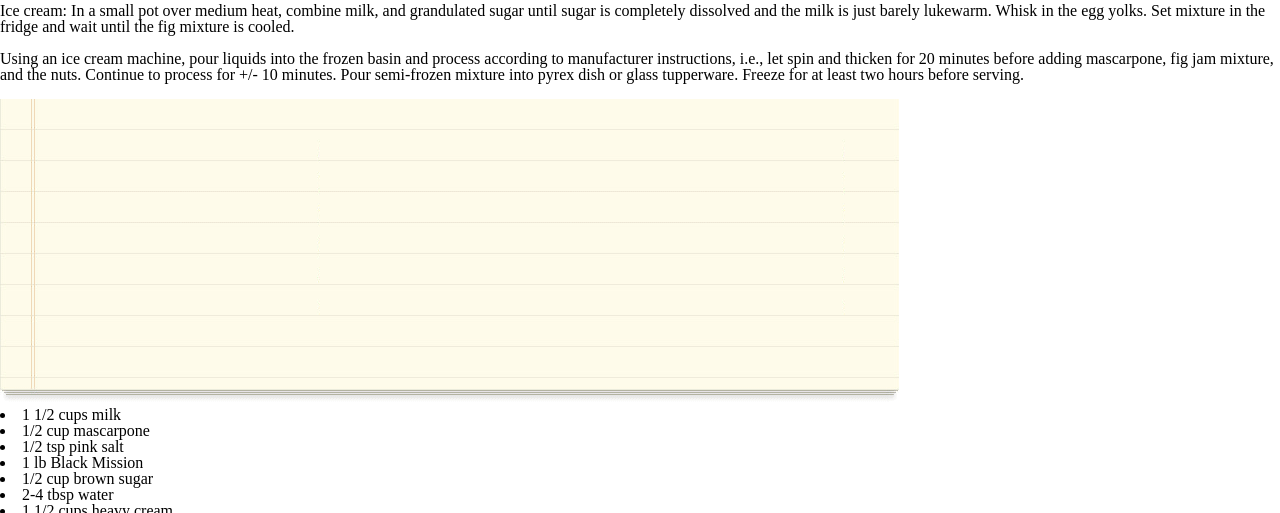
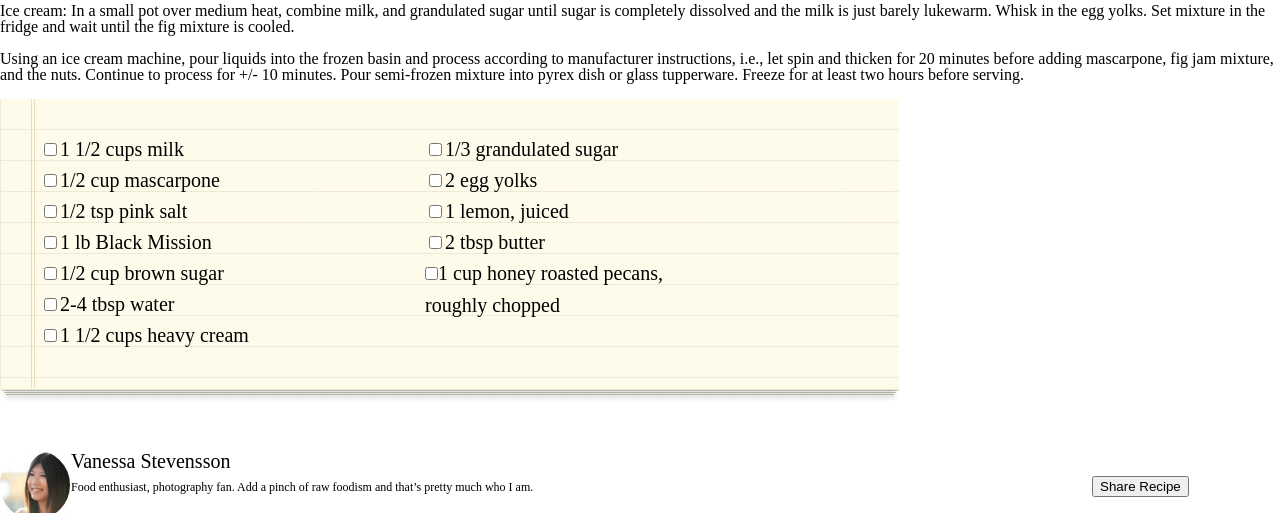
Before and after one commit to lyoncodes/Chocolate-Pizza, a plain HTML site: page index.html in a window 1280 px wide. Shown: the part 822-1335 px from the top of the page. Drawn offline with Linux system fonts and the light colour scheme.

Commit message:
ready to merge to J master

```diff
--- a/index.html
+++ b/index.html
@@ -56,30 +56,30 @@
 
        <div class="recipe">
            <img src="./img/list-bg.png">
-       <p class="lists">
-           <li>1 1/2 cups milk</li>
-           <li>1/2 cup mascarpone</li>
-           <li>1/2 tsp pink salt</li>
-           <li>1 lb Black Mission</li>
-           <li>1/2 cup brown sugar</li>
-           <li>2-4 tbsp water</li>
-           <li>1 1/2 cups heavy cream</li>
-           <li>1/3 grandulated sugar</li>
-           <li>2 egg yolks</li>
-           <li>1 lemon, juiced</li>
-           <li>2 tbsp butter</li>
-           <li>1 cup honey roasted pecans, roughly chopped</li>
+       <ul>
+           <li><input type ="checkbox">1 1/2 cups milk</li>
+           <li><input type ="checkbox">1/2 cup mascarpone</li>
+           <li><input type ="checkbox">1/2 tsp pink salt</li>
+           <li><input type ="checkbox">1 lb Black Mission</li>
+           <li><input type ="checkbox">1/2 cup brown sugar</li>
+           <li><input type ="checkbox">2-4 tbsp water</li>
+           <li><input type ="checkbox">1 1/2 cups heavy cream</li>
+           <li><input type ="checkbox">1/3 grandulated sugar</li>
+           <li><input type ="checkbox">2 egg yolks</li>
+           <li><input type ="checkbox">1 lemon, juiced</li>
+           <li><input type ="checkbox">2 tbsp butter</li>
+           <li><input type ="checkbox" id = "last">1 cup honey roasted pecans,<br>roughly chopped</li>
 
-       </p>
+       </ul>
 
         </div>
+        <div id = "author">
+        <img src="./img/van-pic.png" id ="face">
 
-        <div>
-            <img src="./img/van-pic.png">
-            <h2>Vanessa stevensson</h2>
+            <h2>Vanessa Stevensson</h2>
             <p> Food enthusiast, photography fan. Add a pinch of raw foodism and that’s pretty much who I am.</p>
-            <button>Share Recipe</button>
         </div>
+        <button id ="button">Share Recipe</button>
         <footer>
             <img src="./img/small-logo.png">
             <p> Delicious @ 2013. All Rights Reserved.<br> Proudly published with Ghost.</p>
--- a/style.css
+++ b/style.css
@@ -0,0 +1,48 @@
+.recipe {
+  word-wrap: break-word;
+}
+
+.recipe img {
+    position: absolute;
+}
+.recipe ul {
+    font-size: 20px;
+    line-height: 31px;
+    column-count: 2;
+    position: relative;
+    padding: 35px 40px 100px;
+}
+
+/* ul li {
+    display: inline-block;
+} */
+
+.recipe li #last {
+    margin: 0px 0px 10px;
+}
+
+div ul {
+    width:750px;
+}
+
+#author h2 {
+    display: inline-block;
+    font-size: 20px;
+    padding: 0px 0px;
+}
+#author p {
+    font-size: 12px;
+    padding: 10px 0;
+}
+#author {
+    display:inline-block;
+    font-size: 10px;
+    width: 85%;
+}
+#face {
+    float:left;
+}
+p #button {
+    float: right;
+    background-color: orangered;
+}
```
